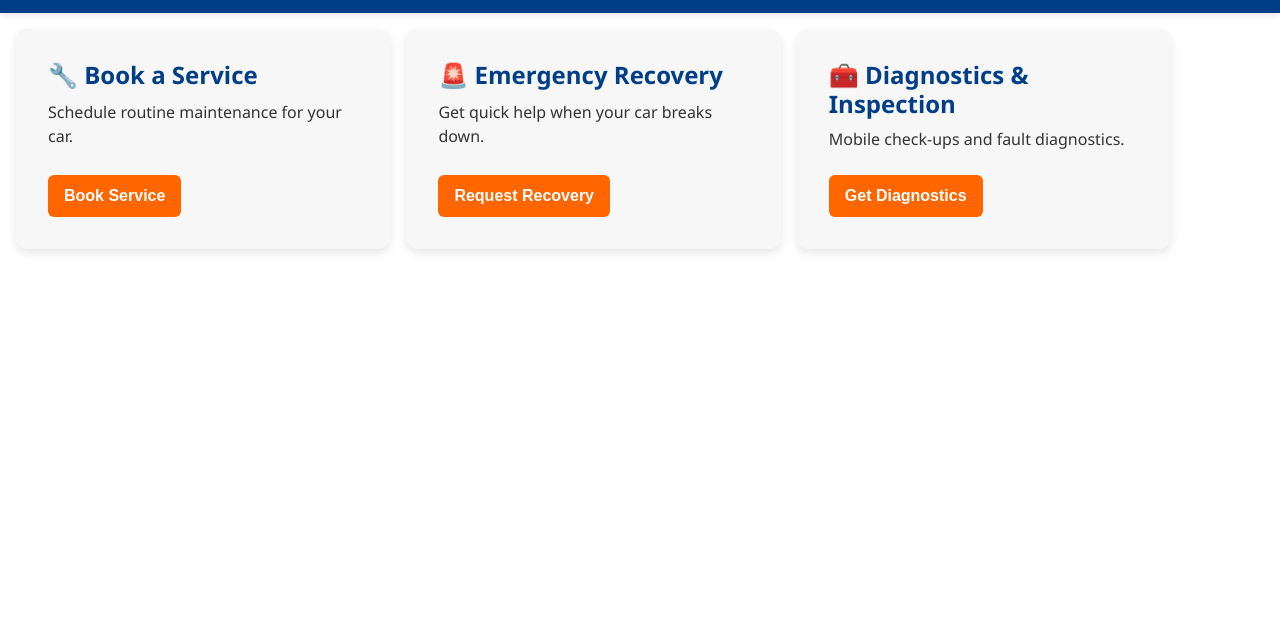
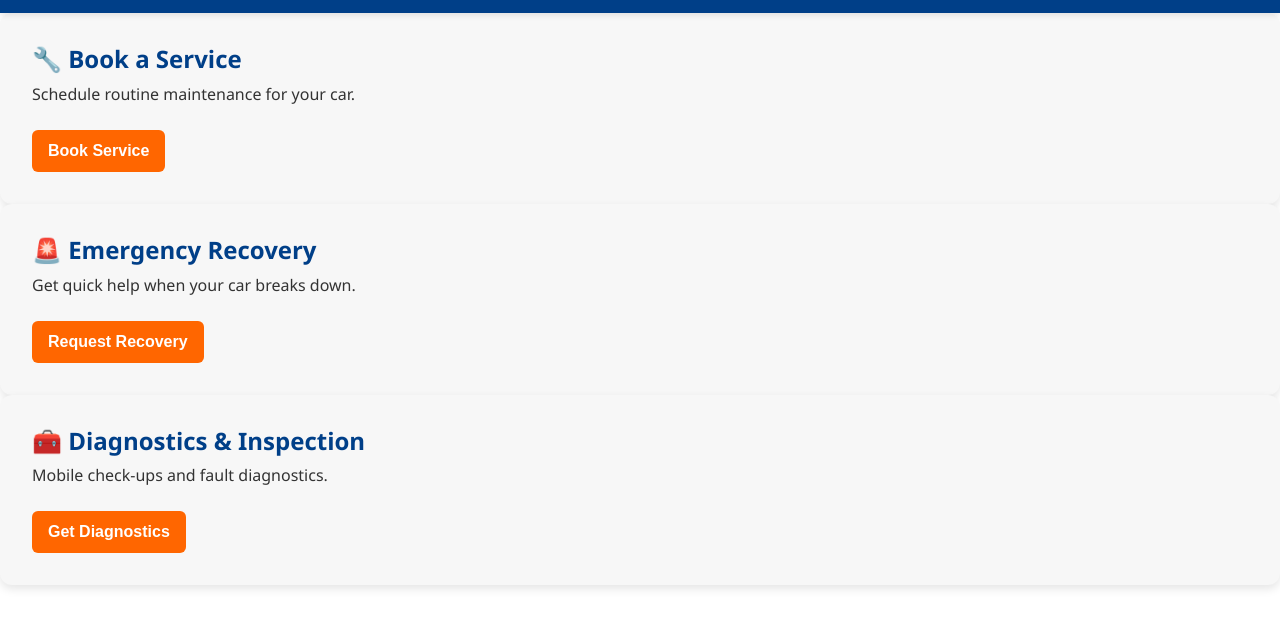
Before and after one commit to Cualabeer/autox, a website: page frontend/index.html in a window 1280 px wide. Shown: the part 77-704 px from the top of the page. Drawn offline with Linux system fonts and the light colour scheme.

Commit message:
Update index.html

```diff
--- a/frontend/index.html
+++ b/frontend/index.html
@@ -3,8 +3,8 @@
 <head>
   <meta charset="UTF-8" />
   <meta name="viewport" content="width=device-width, initial-scale=1" />
-  <title>AutoX - Get Started</title>
-  <link rel="stylesheet" href="/shared/global.css" />
+  <title>AutoX - Vertical Swipe Cards</title>
+  <link rel="stylesheet" href="shared/global.css" />
 </head>
 <body>
 
@@ -14,20 +14,20 @@
   </header>
 
   <main>
-    <section class="carousel" aria-label="Services navigation">
-      <article class="card" tabindex="0" role="button" aria-pressed="false">
+    <section class="vertical-carousel" aria-label="Services navigation">
+      <article class="card" tabindex="0" role="button" aria-pressed="false" onclick="goToBooking('service')">
         <h2>🔧 Book a Service</h2>
         <p>Schedule routine maintenance for your car.</p>
         <button onclick="goToBooking('service')">Book Service</button>
       </article>
 
-      <article class="card" tabindex="0" role="button" aria-pressed="false">
+      <article class="card" tabindex="0" role="button" aria-pressed="false" onclick="goToBooking('recovery')">
         <h2>🚨 Emergency Recovery</h2>
         <p>Get quick help when your car breaks down.</p>
         <button onclick="goToBooking('recovery')">Request Recovery</button>
       </article>
 
-      <article class="card" tabindex="0" role="button" aria-pressed="false">
+      <article class="card" tabindex="0" role="button" aria-pressed="false" onclick="goToBooking('inspection')">
         <h2>🧰 Diagnostics & Inspection</h2>
         <p>Mobile check-ups and fault diagnostics.</p>
         <button onclick="goToBooking('inspection')">Get Diagnostics</button>
```
